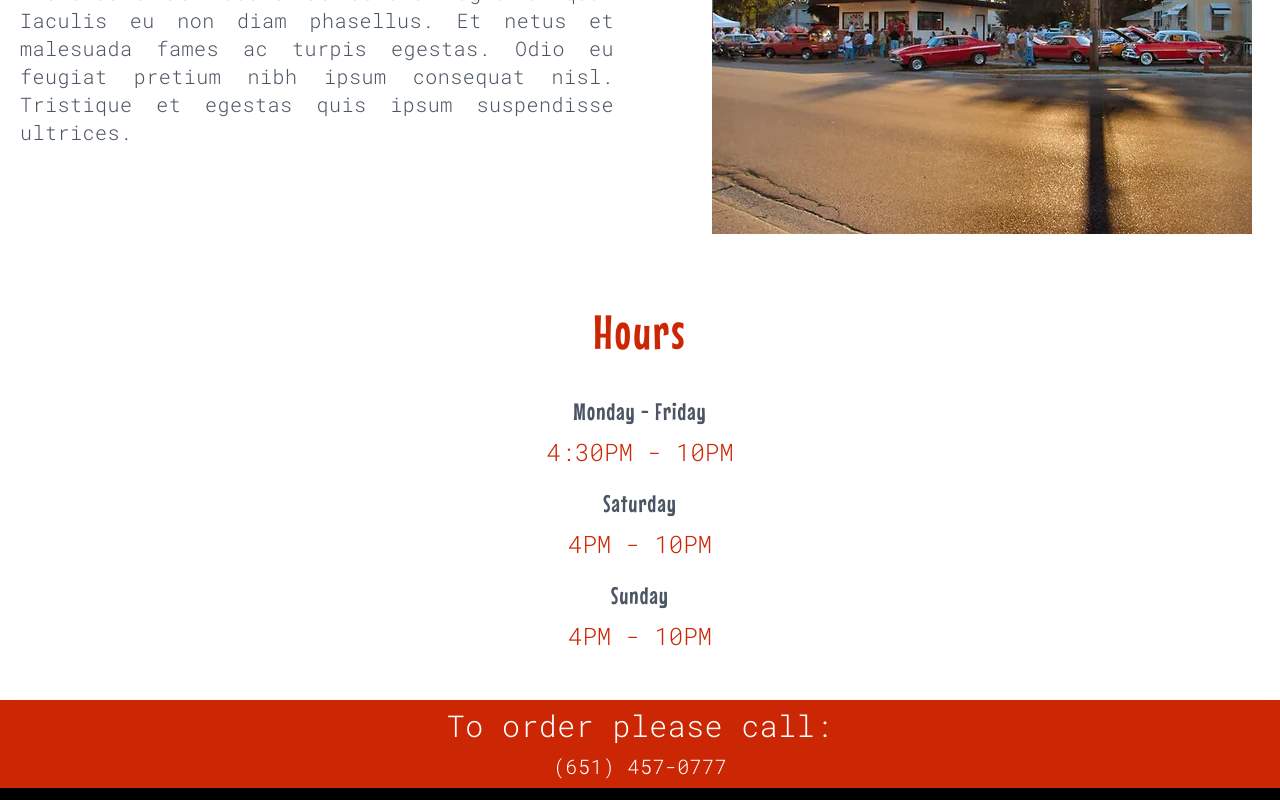
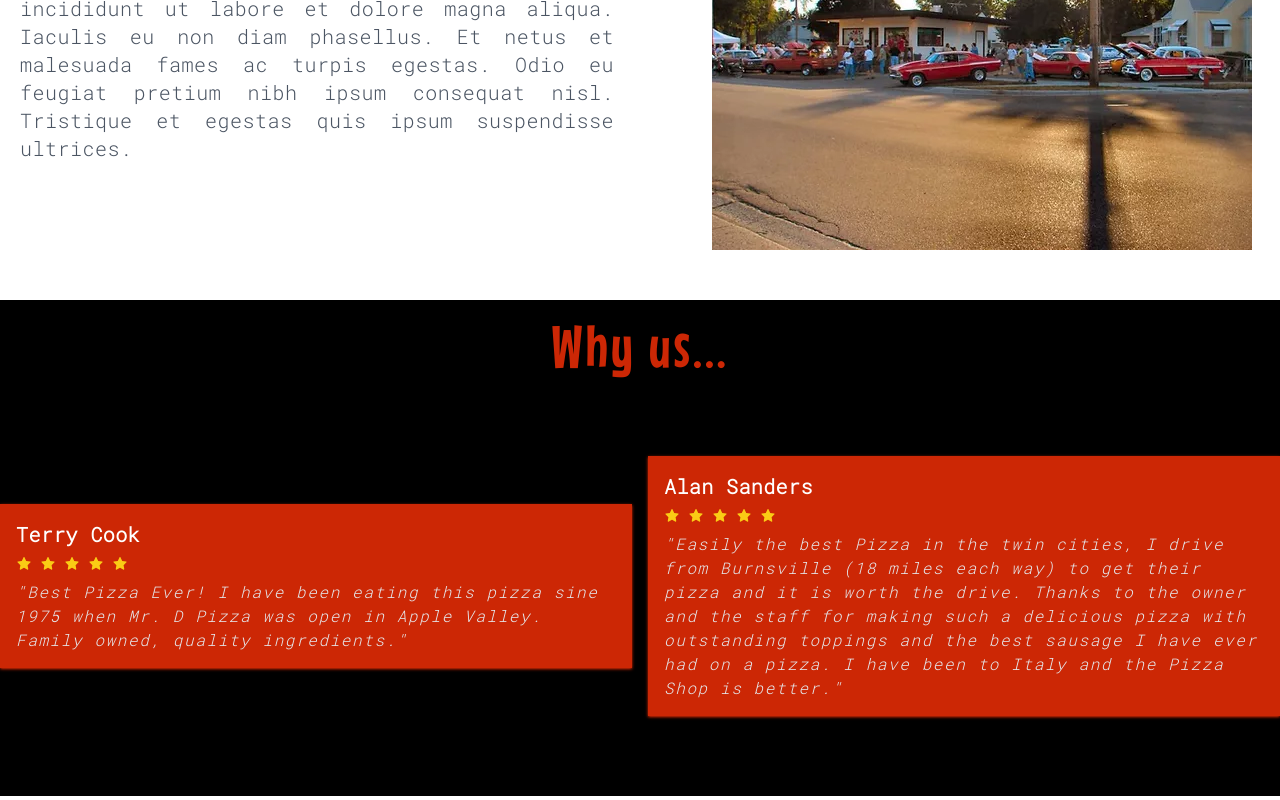
Before and after one commit to latz09/pizza-shop, a Next.js app: page / in a window 1280 px wide. Shown: the part 971-1771 px from the top of the page. Built offline with nearby package versions, Linux system fonts and the light colour scheme.

Commit message:
added reviews

```diff
--- a/components/homepage/HoursLocation.js
+++ b/components/homepage/HoursLocation.js
@@ -13,13 +13,10 @@ const HoursLocation = () => {
 					<span className='text-pizzaRed-400'>4:30PM - 10PM</span>
 				</div>
 				<div className='grid justify-items-center gap-2'>
-					<span className='text-gray-600 font-logo tracking-wider '>Saturday</span>
+					<span className='text-gray-600 font-logo tracking-wider '>{`Saturday & Sunday`}</span>
 					<span className='text-pizzaRed-400'>4PM - 10PM</span>
 				</div>
-				<div className='grid justify-items-center gap-2'>
-					<span className='text-gray-600 font-logo tracking-wider '>Sunday</span>
-					<span className='text-pizzaRed-400'>4PM - 10PM</span>
-				</div>
+
 			</div>
 		</>
 	);
--- /dev/null
+++ b/components/reviews/ReviewItem.js
@@ -0,0 +1,20 @@
+import { AiFillStar } from 'react-icons/ai';
+
+const ReviewItem = ({ name, text }) => {
+	return (
+		<div className='grid gap-2 text-gray-200 tracking-wide   bg-pizzaRed-500 p-4 shadow shadow-pizzaRed-400 '>
+			<h1 className='font-bold text-xl text-white'>{name}</h1>
+			<span className='text-yellow-400 flex space-x-2 md:text-base'>
+				<AiFillStar />
+				<AiFillStar />
+				<AiFillStar />
+				<AiFillStar />
+				<AiFillStar />
+			</span>
+
+			<p className=' tracking-widest leading-6 italic'>{`"${text}"`}</p>
+		</div>
+	);
+};
+
+export default ReviewItem;
--- /dev/null
+++ b/components/reviews/Reviews.js
@@ -0,0 +1,21 @@
+import { reviews } from '../../data/reviews';
+import ReviewItem from './ReviewItem';
+
+const Reviews = () => {
+	return (
+		<>
+			<h1 className='text-center text-5xl md:text-6xl text-pizzaRed-400 font-logo tracking-wider mt-4'>
+				Why us...
+			</h1>
+			<div className='max-w-7xl mx-auto grid justify-center gap-4 md:grid-cols-2 md:justify-evenly md:items-center py-20'>
+				{reviews.map((review) => (
+					<div key={review.name} className=''>
+						<ReviewItem name={review.name} text={review.review} />
+					</div>
+				))}
+			</div>
+		</>
+	);
+};
+
+export default Reviews;
--- /dev/null
+++ b/data/reviews.js
@@ -0,0 +1,12 @@
+export const reviews = [
+    {
+        name: 'Terry Cook',
+        review: 'Best Pizza Ever!  I have been eating this pizza sine 1975 when Mr. D Pizza was open in Apple Valley.  Family owned, quality ingredients.',
+        stars: 5
+    },
+    {
+        name: 'Alan Sanders',
+        review: 'Easily the best Pizza in the twin cities, I drive from Burnsville (18 miles each way) to get their pizza and it is worth the drive.  Thanks to the owner and the staff for making such a delicious pizza with outstanding toppings and the best sausage I have ever had on a pizza. I have been to Italy and the Pizza Shop is better.',
+        stars: 5
+    }
+]
--- a/pages/index.js
+++ b/pages/index.js
@@ -1,17 +1,21 @@
 import About from '../components/about/About';
 import Hero from '../components/homepage/Hero';
 import HoursLocation from '../components/homepage/HoursLocation';
+import Reviews from '../components/reviews/Reviews';
 import CallToOrder from '../components/utils/CallToOrder';
 import NavLink from '../components/utils/NavLink';
 
 const Home = () => {
 	return (
-		<div className='grid '>
+		<div className='grid gap-4 '>
 			<div>
 				<Hero />
 			</div>
 			<div>
 				<About />
+			</div>
+			<div className="bg-black">
+				<Reviews />
 			</div>
 			<div className="">
 				<HoursLocation />
```
